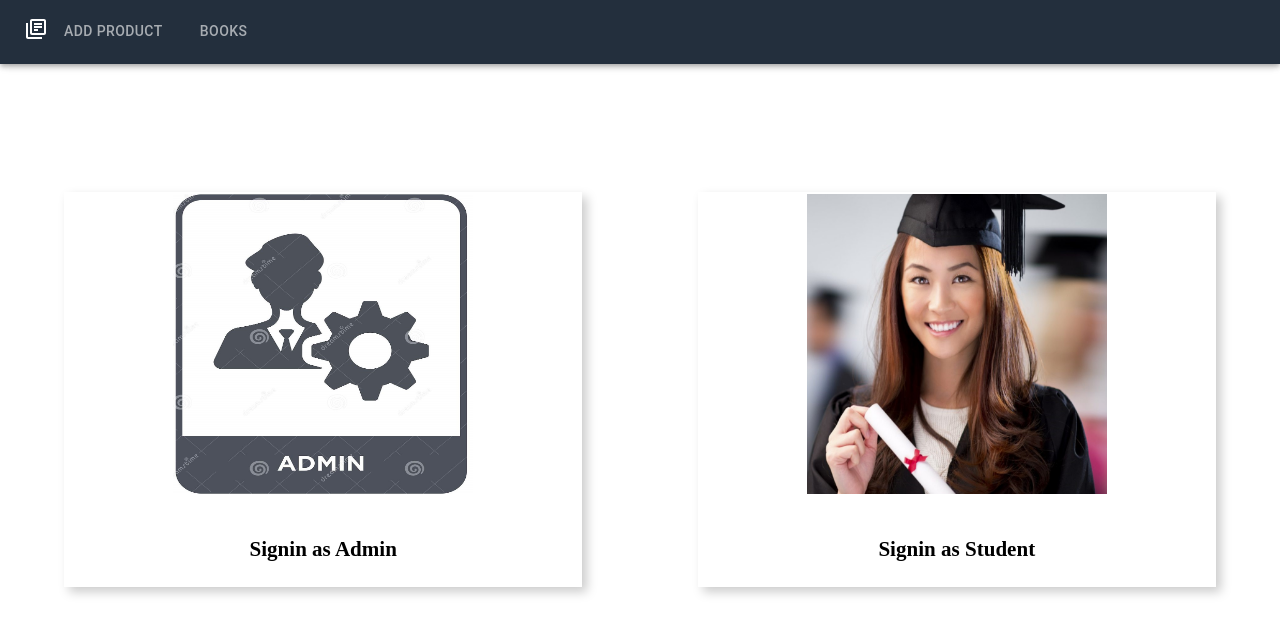
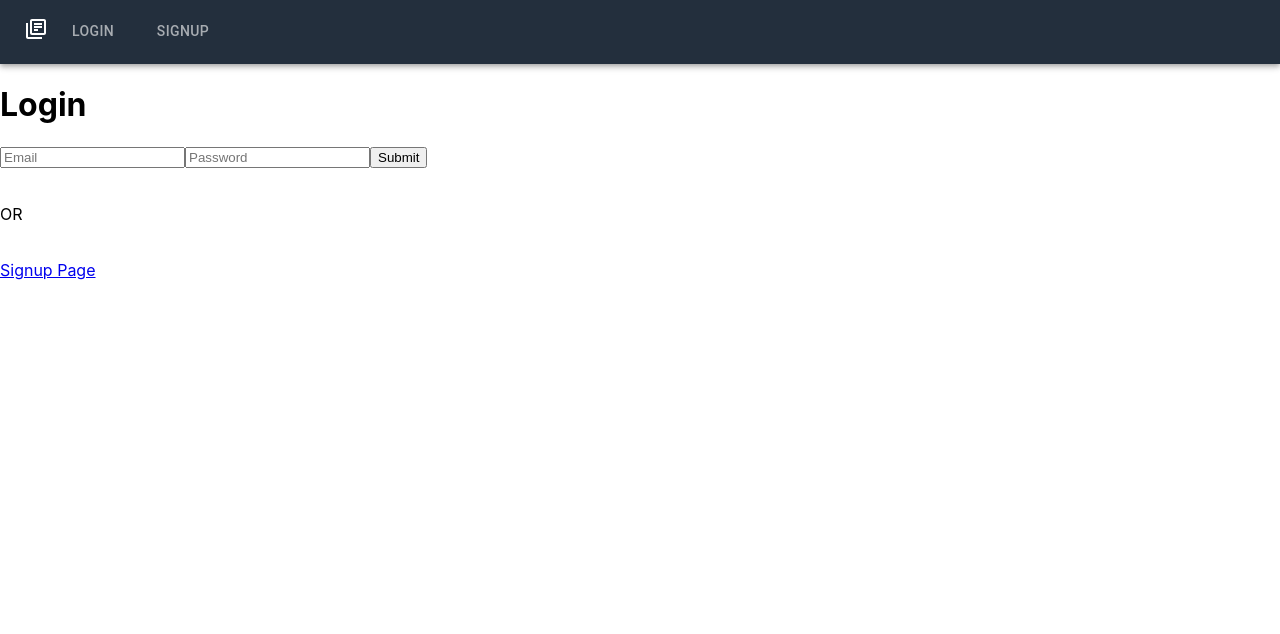
Before and after one commit to himanshi-sharma-123/library-management-frontend, a React (Create React App) app: page / in a window 1280 px wide. Shown: the top 634 px of the page. Built offline with nearby package versions, Linux system fonts and the light colour scheme.

Commit message:
login and signup page added

```diff
--- a/src/App.js
+++ b/src/App.js
@@ -5,6 +5,8 @@
 import AddBook from "./components/AddBook";
 import Books from "./components/Book/Books";
 import BookDetail from "./components/Book/BookDetail";
+import Signup from "./components/Signup/Signup";
+import Login from "./components/Login/Login";
 function App() {
   return (
     <React.Fragment>
@@ -13,7 +15,10 @@
       </header>
       <main>
         <Routes>
-          <Route path="/" element={<Home />} />
+          <Route path="/" element={<Login />} />
+          <Route path="/signup" element={<Signup />} />
+          <Route path="/home" element={<Home />} />
+
           <Route path="/add" element={<AddBook />} />
           <Route path="/books" element={<Books />} />
           <Route path="/books/:id" element={<BookDetail />} />
--- a/src/components/Book/Book.js
+++ b/src/components/Book/Book.js
@@ -11,7 +11,7 @@
   const deleteHandler = async (id) => {
     await axios.delete(`http://localhost:5000/books/${id}`);
     setDeleted(true);
-    history("/");
+    history("/home");
 
     // .then((res) => res.data)
     // .then(() => history("/"))
--- a/src/components/Book/Books.js
+++ b/src/components/Book/Books.js
@@ -2,6 +2,9 @@
 import "./Book.css";
 import axios from "axios";
 import Book from "./Book";
+import { Button, Typography, Box } from "@mui/material";
+import { Link } from "react-router-dom";
+
 const URL = "http://localhost:5000/books";
 const fetchHandler = async () => {
   return await axios.get(URL).then((res) => res.data);
@@ -14,6 +17,19 @@
   console.log(books);
   return (
     <div>
+      <div>
+        <Box display="flex" flexDirection="column" alignItems="center">
+          <Button
+            LinkComponent={Link}
+            to="/add"
+            sx={{ marginTop: 15, background: "orangered" }}
+            variant="contained"
+          >
+            <Typography variant="h3">Add Books</Typography>
+          </Button>
+        </Box>
+      </div>
+
       <ul>
         {books &&
           books.map((book, i) => (
--- a/src/components/Header.js
+++ b/src/components/Header.js
@@ -20,8 +20,11 @@
             value={value}
             onChange={(e, val) => setValue(val)}
           > */}
-          <Tab LinkComponent={NavLink} to="/add" label="Add product" />
-          <Tab LinkComponent={NavLink} to="/books" label="Books" />
+          {/* <Tab LinkComponent={NavLink} to="/add" label="Add product" />
+          <Tab LinkComponent={NavLink} to="/books" label="Books" /> */}
+          <Tab LinkComponent={NavLink} to="/" label="login" />
+          <Tab LinkComponent={NavLink} to="/signup" label="signup" />
+
           {/* </Tabs> */}
         </Toolbar>
       </AppBar>
--- a/src/components/Home.js
+++ b/src/components/Home.js
@@ -1,44 +1,81 @@
+import { Button, Typography, Box } from "@mui/material";
 import React from "react";
 import { Link } from "react-router-dom";
-import StudentIMage from "../images/student.jpg";
-import AdminIMage from "../images/admin.jpg";
 
 const Home = () => {
   return (
-    <div className="HomePage">
-      <div
-        className="col-md-6 m-auto"
-        style={{ display: "flex", backgroundColor: "white", padding: "5%" }}
-      >
-        <div className="card" style={{ alignItems: "center" }}>
-          <img
-            src={AdminIMage}
-            alt="StudentIMage"
-            style={{ height: "300px", width: "300px" }}
-          />
-          <br />
-          <Link className="link_class" to="/adminLogin">
-            {" "}
-            <h3 style={{ fontFamily: "Oswald" }}>Signin as Admin</h3>
-          </Link>
-        </div>
-        <div
-          className="card"
-          style={{ marginLeft: "10%", alignItems: "center" }}
+    <div>
+      <div>
+        <Box display="flex" flexDirection="column" alignItems="center">
+          <Button
+            LinkComponent={Link}
+            to="/add"
+            sx={{ marginTop: 15, background: "orangered" }}
+            variant="contained"
+          >
+            <Typography variant="h3">Add Books</Typography>
+          </Button>
+        </Box>
+      </div>
+
+      <Box display="flex" flexDirection="column" alignItems="center">
+        <Button
+          LinkComponent={Link}
+          to="/books"
+          sx={{ marginTop: 15, background: "orangered" }}
+          variant="contained"
         >
-          <img
-            src={StudentIMage}
-            alt="StudentIMage"
-            style={{ height: "300px", width: "300px" }}
-          />
-          <br />
-          <Link className="link_class" to="/login">
-            {" "}
-            <h3 style={{ fontFamily: "Oswald" }}>Signin as Student</h3>
-          </Link>
-        </div>
-      </div>
-      {/* <div>
+          <Typography variant="h3">View All products</Typography>
+        </Button>
+      </Box>
+    </div>
+  );
+};
+
+export default Home;
+
+// import React from "react";
+// import { Link } from "react-router-dom";
+// import StudentIMage from "../images/student.jpg";
+// import AdminIMage from "../images/admin.jpg";
+
+// const Home = () => {
+//   return (
+//     <div className="HomePage">
+//       <div
+//         className="col-md-6 m-auto"
+//         style={{ display: "flex", backgroundColor: "white", padding: "5%" }}
+//       >
+//         <div className="card" style={{ alignItems: "center" }}>
+//           <img
+//             src={AdminIMage}
+//             alt="StudentIMage"
+//             style={{ height: "300px", width: "300px" }}
+//           />
+//           <br />
+//           <Link className="link_class" to="/adminLogin">
+//             {" "}
+//             <h3 style={{ fontFamily: "Oswald" }}>Signin as Admin</h3>
+//           </Link>
+//         </div>
+//         <div
+//           className="card"
+//           style={{ marginLeft: "10%", alignItems: "center" }}
+//         >
+//           <img
+//             src={StudentIMage}
+//             alt="StudentIMage"
+//             style={{ height: "300px", width: "300px" }}
+//           />
+//           <br />
+//           <Link className="link_class" to="/login">
+//             {" "}
+//             <h3 style={{ fontFamily: "Oswald" }}>Signin as Student</h3>
+//           </Link>
+//         </div>
+//       </div>
+{
+  /* <div>
                 <Link to="/login">signin as a admin</Link>
             </div>
             <div>
@@ -59,30 +96,8 @@
             <div>
 
 <Link to="/manageStudent">Manage Student</Link>
-</div> */}
-    </div>
-  );
-};
-
-export default Home;
-
-// import { Button, Typography, Box } from "@mui/material";
-// import React from "react";
-// import { Link } from "react-router-dom";
-
-// const Home = () => {
-//   return (
-//     <div>
-//       <Box display="flex" flexDirection="column" alignItems="center">
-//         <Button
-//           LinkComponent={Link}
-//           to="/books"
-//           sx={{ marginTop: 15, background: "orangered" }}
-//           variant="contained"
-//         >
-//           <Typography variant="h3">View All products</Typography>
-//         </Button>
-//       </Box>
+// </div> */
+}
 //     </div>
 //   );
 // };
--- /dev/null
+++ b/src/components/Login/Login.js
@@ -0,0 +1,67 @@
+import React, { useEffect, useState } from "react";
+import axios from "axios";
+import { useNavigate, Link } from "react-router-dom";
+
+function Login() {
+  const history = useNavigate();
+
+  const [email, setEmail] = useState("");
+  const [password, setPassword] = useState("");
+
+  async function submit(e) {
+    e.preventDefault();
+
+    try {
+      await axios
+        .post("http://localhost:5000/", {
+          email,
+          password,
+        })
+        .then((res) => {
+          if (res.data == "exist") {
+            history("/home", { state: { id: email } });
+          } else if (res.data == "notexist") {
+            alert("User have not sign up");
+          }
+        })
+        .catch((e) => {
+          alert("wrong details");
+          console.log(e);
+        });
+    } catch (e) {
+      console.log(e);
+    }
+  }
+
+  return (
+    <div className="login">
+      <h1>Login</h1>
+
+      <form action="POST">
+        <input
+          type="email"
+          onChange={(e) => {
+            setEmail(e.target.value);
+          }}
+          placeholder="Email"
+        />
+        <input
+          type="password"
+          onChange={(e) => {
+            setPassword(e.target.value);
+          }}
+          placeholder="Password"
+        />
+        <input type="submit" onClick={submit} />
+      </form>
+
+      <br />
+      <p>OR</p>
+      <br />
+
+      <Link to="/signup">Signup Page</Link>
+    </div>
+  );
+}
+
+export default Login;
--- /dev/null
+++ b/src/components/Signup/Signup.js
@@ -0,0 +1,67 @@
+import React, { useEffect, useState } from "react";
+import axios from "axios";
+import { useNavigate, Link } from "react-router-dom";
+
+function Signup() {
+  const history = useNavigate();
+
+  const [email, setEmail] = useState("");
+  const [password, setPassword] = useState("");
+
+  async function submit(e) {
+    e.preventDefault();
+
+    try {
+      await axios
+        .post("http://localhost:5000/signup", {
+          email,
+          password,
+        })
+        .then((res) => {
+          if (res.data == "exist") {
+            alert("User already exists");
+          } else if (res.data == "notexist") {
+            history("/", { state: { id: email } });
+          }
+        })
+        .catch((e) => {
+          alert("wrong details");
+          console.log(e);
+        });
+    } catch (e) {
+      console.log(e);
+    }
+  }
+
+  return (
+    <div className="login">
+      <h1>Signup</h1>
+
+      <form action="POST">
+        <input
+          type="email"
+          onChange={(e) => {
+            setEmail(e.target.value);
+          }}
+          placeholder="Email"
+        />
+        <input
+          type="password"
+          onChange={(e) => {
+            setPassword(e.target.value);
+          }}
+          placeholder="Password"
+        />
+        <input type="submit" onClick={submit} />
+      </form>
+
+      <br />
+      <p>OR</p>
+      <br />
+
+      <Link to="/">Login Page</Link>
+    </div>
+  );
+}
+
+export default Signup;
```
